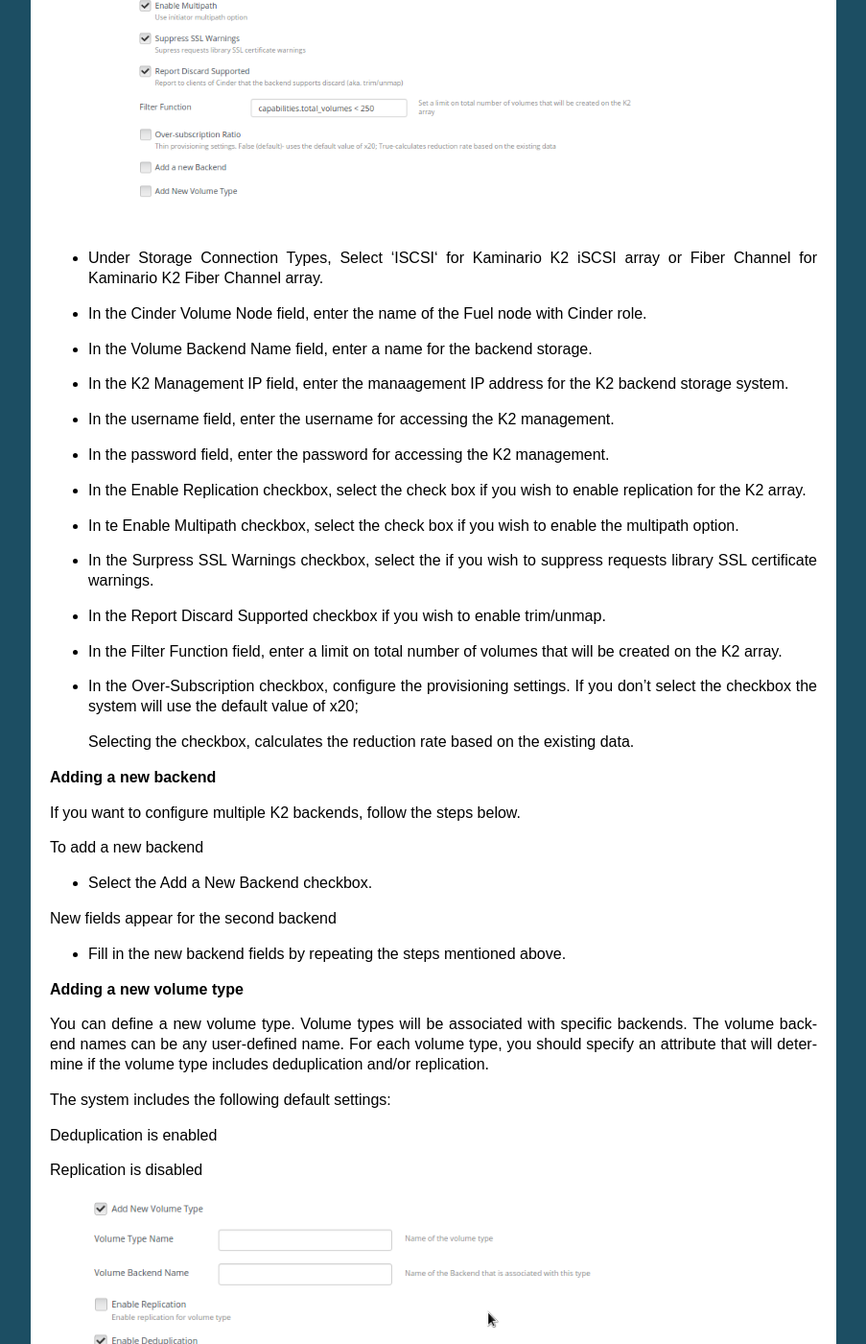
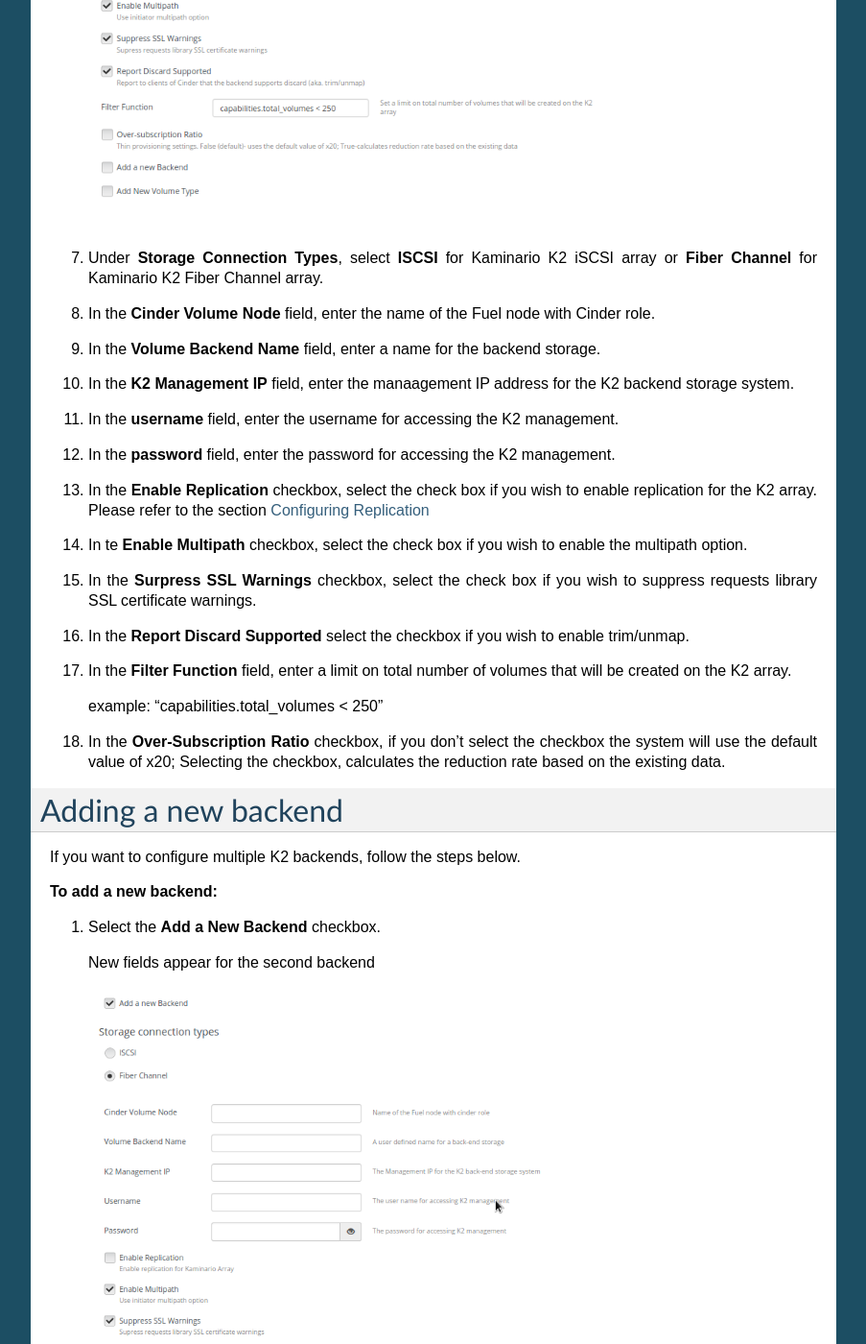
Before and after one commit to openstack-archive/fuel-plugin-cinder-kaminario, a Sphinx documentation site: the page built from doc/plugin guide/source/plugin_configuration.rst, in a window 1280 px wide and 1400 px high, scrolled down 1383 px. Shown: the whole window at 96% size, without its empty margins (198-1101 px from the left). Built offline with Sphinx 7.4.7, drawn with Linux system fonts in a browser that asks for light colours; pages that are not in the unit, such as notebooks, are missing from menus; some of the changed text lies outside the part shown.

Commit message:
Update fuel plugin repo Latest documentation changes
Change-Id: I4241e9b90b829b21fd03bfc0fefd1149d2d984bc
Co-Authored-By: Chaithanya Kopparthi<chaithanyak@biarca.com>

```diff
--- a/doc/plugin guide/source/index.rst
+++ b/doc/plugin guide/source/index.rst
@@ -7,7 +7,6 @@
 Guide to the <PLUGIN NAME> plugin ver. <6-digit format>
 =======================================================
 
-Contents:
 
 .. toctree::
    :maxdepth: 2
--- a/doc/plugin guide/source/installation.rst
+++ b/doc/plugin guide/source/installation.rst
@@ -1,9 +1,9 @@
 
 
-Install Kaminario Cinder Plugin
-===============================
+Install Kaminario Cinder Plugin For Fuel
+========================================
 
-Before you install Kaminario Cinder Plugin ensure that you have installed and configured the Fuel Master node. Typically, you install a Fuel plugin before you deploy an OpenStack environment.
+Before you install Kaminario Cinder Plugin for Fuel ensure that you have installed and configured the Fuel Master node. Typically, you need to install a Fuel plugin before you deploy an OpenStack environment.
 
 **To install Kaminario Cinder Plugin:**
 
--- a/doc/plugin guide/source/plugin_configuration.rst
+++ b/doc/plugin guide/source/plugin_configuration.rst
@@ -2,103 +2,112 @@
 Plugin configuration
 --------------------
 
-**To configure Kaminario K2 Cinder plugin:**
+**To configure Kaminario K2 Cinder plugin for Fuel:**
 
 #. Create an OpenStack environment as described in the `Fuel User Guide <http://docs.openstack.org/developer/fuel-docs/userdocs/fuel-user-guide/create-environment.html>`_:
 
 
-* As part of the Create New OpenStack Environment wizard, click Storage Backends (fourth step in the wizard). The following screen appears:
+#. As part of the **Create New OpenStack Environment** wizard, click **Storage Backends** (fourth step in the wizard). The following screen appears:
 
    .. image:: ./images/new_openstack_environment.png
       :width: 400pt
       :alt: New Openstack Environment
 
-* Under Block Storage, select the Kaminario checkbox.
-* Click Next twice to finish the OpenStack Environment setup.
+#. Under **Block Storage**, select the **Kaminario** checkbox.
+#. Click **Next** twice to finish the OpenStack Environment setup.
 
    .. image:: ./images/openstack_settings.png
       :width: 400pt
       :alt: OpenStack Settings
 
-* In the Fuel environment click the Settings tab.
+#. In the Fuel environment, click the **Settings** tab.
 
-* In the navigation pane, click Storage snd scroll down to the Kaminario K2 for Cinder section.
+#. In the navigation pane, click **Storage** snd scroll down to the **Kaminario K2 for Cinder** section.
 
    .. image:: ./images/plugin_full_UI.png
       :width: 400pt
       :alt: OpenStack UI Full
 
 
-* Under Storage Connection Types, Select ‘ISCSI‘ for Kaminario K2 iSCSI array or Fiber Channel for Kaminario K2 Fiber Channel array.
+#. Under **Storage Connection Types**, select **ISCSI** for Kaminario K2 iSCSI array or **Fiber Channel** for Kaminario K2 Fiber Channel array.
 
-* In the Cinder Volume Node field, enter the name of the Fuel node with Cinder role.
+#. In the **Cinder Volume Node** field, enter the name of the Fuel node with Cinder role.
 
-* In the Volume Backend Name field, enter a name for the backend storage.
+#. In the **Volume Backend Name** field, enter a name for the backend storage.
 
-* In the K2 Management IP field, enter the manaagement IP address for the K2 backend storage system.
+#. In the **K2 Management IP** field, enter the manaagement IP address for the K2 backend storage system.
 
-* In the username field, enter the username for accessing the K2 management.
+#. In the **username** field, enter the username for accessing the K2 management.
 
-* In the password field, enter the password for accessing the K2 management.
+#. In the **password** field, enter the password for accessing the K2 management.
 
-* In the Enable Replication checkbox, select the check box if you wish to enable replication for the K2 array.
+#. In the **Enable Replication** checkbox, select the check box if you wish to enable replication for the K2 array. Please refer to the section `Configuring Replication`_
 
-* In te Enable Multipath checkbox, select the check box if you wish to enable the multipath option.
+#. In te **Enable Multipath** checkbox, select the check box if you wish to enable the multipath option.
 
-* In the Surpress SSL Warnings checkbox, select the if you wish to suppress requests library SSL certificate warnings.
+#. In the **Surpress SSL Warnings** checkbox, select the check box if you wish to suppress requests library SSL certificate warnings.
 
-* In the Report Discard Supported checkbox if you wish to enable trim/unmap.
+#. In the **Report Discard Supported** select the checkbox if you wish to enable trim/unmap.
 
-* In the Filter Function field, enter a limit on total number of volumes that will be created on the K2 array.
+#. In the **Filter Function** field, enter a limit on total number of volumes that will be created on the K2 array.
 
-* In the Over-Subscription checkbox, configure the provisioning settings. If you don't select the checkbox the system will use the default value of x20;
+   example: "capabilities.total_volumes < 250"
 
-  Selecting the checkbox, calculates the reduction rate based on the existing data.
+#. In the **Over-Subscription Ratio** checkbox, if you don’t select the checkbox the system will use the default value of x20; Selecting the checkbox, calculates the reduction rate based on the existing data.
 
-**Adding a new backend**
+Adding a new backend
+--------------------
 
 If you want to configure multiple K2 backends, follow the steps below.
 
-To add a new backend
+**To add a new backend:**
 
-* Select the Add a New Backend checkbox.
+1. Select the **Add a New Backend** checkbox.
 
-New fields appear for the second backend
+   New fields appear for the second backend
 
-* Fill in the new backend fields by repeating the steps mentioned above.
+   .. image:: ./images/add_new_backend.png
+      :width: 400pt
+      :alt: Add New Backend
 
-**Adding a new volume type**
+2. Fill in the new backend fields by repeating the steps mentioned above.
 
-You can define a new volume type. Volume types will be associated with specific backends. The volume back-end names can be any user-defined name. For each volume type, you should specify an attribute that will determine if the volume type includes deduplication and/or replication.
+Adding a new volume type
+------------------------
 
-The system includes the following default settings:
+You can define a new volume type. Volume types will be associated with specific backends through the Volume Backend Name. For each volume type, you can specify attributes that will determine if the volume type includes deduplication and/or replication.
 
-Deduplication is enabled
+**The system includes the following default settings:**
 
-Replication is disabled
+* Deduplication is enabled
+
+* Replication is disabled
 
    .. image:: ./images/add_new_volume.png
       :width: 400pt
       :alt: New Volume Type
 
 
-* Select the Add New Volume Type checkbox.
+1. Select the **Add New Volume Type** checkbox.
 
-New fields appear for configuring the new volume type.
+   New fields appear for configuring the new volume type.
 
-* In the Volume Type Name field, enter a user-defined and unique name for the volume type.
+2. In the **Volume Type Name** field, enter a user-defined and unique name for the volume type.
 
-* In the Volume Backend Name, enter the name of the backend that will be associated with this volume type.
+3. In the **Volume Backend Name** field, enter the name of the backends that will be associated with this volume type.
 
-* If the volume type should include replication, select the Enable Replication checkbox.
+4. If the volume type should include replication, select the **Enable Replication** checkbox.
 
-* If the volume type should not include deduplication, select the Enable Deduplication checkbox.
+5. If the volume type should not include deduplication, de-select the **Enable Deduplication** checkbox.
 
-* If you want to make this volume type the defualt volume type (Cinder will use this volume type when no other volume type have been specified), select the Default Type checkbox.
+6. If you want to make this volume type the default volume type (Cinder will use this volume type when no other volume type have been specified), select the **Default Type** checkbox.
 
-* To create additional volume types, select the Add New Volume Type checkbox and repeat the steps above.
+7. To create additional volume types, select the **Add New Volume Type** checkbox and repeat the steps above.
 
-**Configuring Replication**
+.. _`Configuring Replication`:
+
+Configuring Replication
+-----------------------
 
 As part of the configuration of the backend storage, you can configure replication.
 
```
Also changed, not shown: other parts of doc/plugin guide/source/plugin_configuration.rst (+8 -8 lines), doc/plugin guide/source/description.rst (+5 -3 lines), doc/plugin guide/source/troubleshooting.rst (+13 -12 lines), environment_config.yaml (+10 -0 lines), doc/plugin guide/source/images/add_new_backend.png (added), 1 other file.
